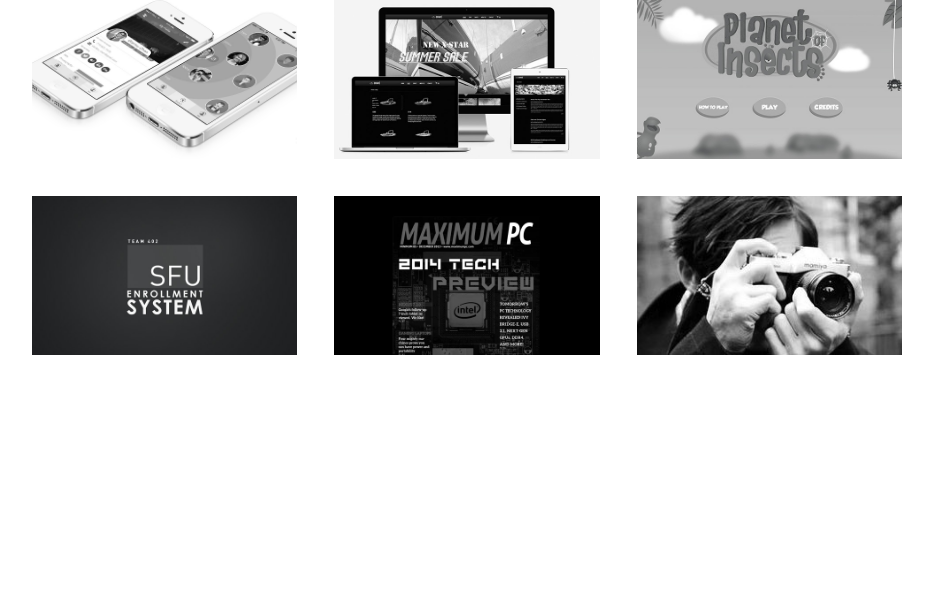
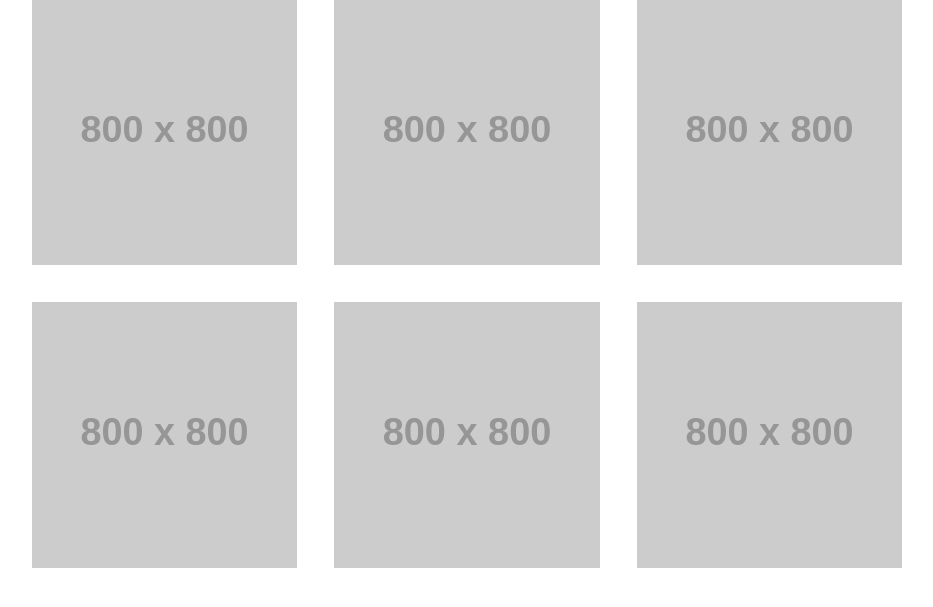
Before and after one commit to pj2009/pengjunp.github.io, a Jekyll site: the page built from index.html, in a window 1280 px wide. Shown: the top 607 px of the page, without its empty margins (173-1106 px from the left). Built offline with Jekyll 4.4.1, drawn with Linux system fonts in a browser that asks for light colours; some web fonts are replaced.

Commit message:
responsive grid system cross platforms
change proj img to placeholder

```diff
--- a/_includes/project-list.html
+++ b/_includes/project-list.html
@@ -1,8 +1,9 @@
 <!-- project item -->
 <div class="project-list">
 	{% for post in site.posts %}
-		<div class="project-item col-md-4">
-			<img class="project-img" src="{{ site.url }}/images/{{ post.directory }}/thumb-mono.jpg" alt>
+		<div class="project-item col-md-4 col-sm-6">
+			<!-- <img class="project-img" src="{{ site.url }}/images/{{ post.directory }}/thumb-mono.jpg" alt> -->
+			<img class="project-img" src="http://placehold.it/800x800" alt>
 			<div class="project-overlay">
 				<a class="expand" href="{{ post.url }}">+</a>
 				<!-- <a class="expand" href="{{ post.url }}">{{ post.title }}</a> -->
--- a/css/style.css
+++ b/css/style.css
@@ -1,16 +1,40 @@
+/* screen width larger than 992px */
+@media (min-width: 992px) {
 	.container {
 		max-width: 900px;
 	}
 
 	.project-item {
 		width: 30.5%;
-	padding: 0;
-	/*margin: 0 4.25% 2em 0;*/
 		margin: 0 4.25% 4.25% 0;
 	}
 
 	.project-item:nth-child(3n) {
 		margin: 0 0 4.25% 0;
+	}
+}
+
+/* screen width larger than 768px smaller than 992px */
+@media (min-width: 768px) and (max-width: 991px){
+	.project-item {
+		width: 49%;
+		margin: 0 2% 2% 0;
+	}
+
+	.project-item:nth-child(2n) {
+		margin: 0 0 2% 0;
+	}
+}
+
+@media (max-width: 767px) {
+	.project-item {
+		width: 100%;
+		margin: 0 0 4% 0;
+	}
+}
+
+.project-item {
+	padding: 0;
 }
 
 .project-img{
```
Also changed, not shown: 2 other files. Lines whose indentation alone changed are shown as unchanged.
